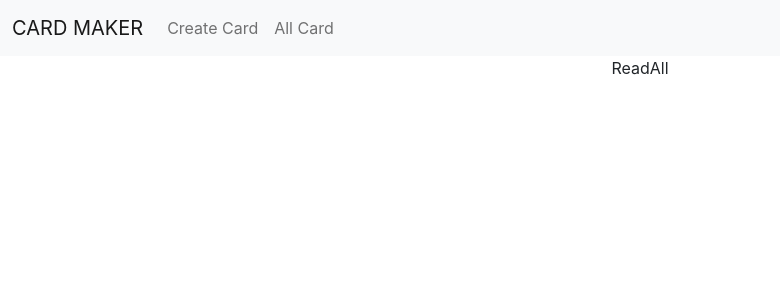
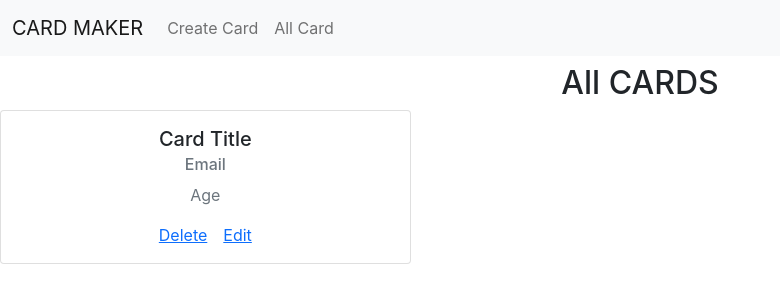
Before and after one commit to AbhinayBhadauria99/card-maker, a React (Create React App) app in the folder user/: page /all in a window 1280 px wide. Shown: the top 300 px of the page, without its empty margins (0-780 px from the left). Built offline with nearby package versions, Linux system fonts and the light colour scheme.

Commit message:
added cards in /all for readAll functionality

```diff
--- a/user/src/components/ReadAll.jsx
+++ b/user/src/components/ReadAll.jsx
@@ -1,8 +1,28 @@
 import React from 'react'
+
+
 
 const ReadAll = () => {
     return (
-        <div>ReadAll</div>
+        <div className='my-2'>
+            <h2 className='text-center'>All CARDS</h2>
+            <div className='row'>
+                <div className='col-sm-4'>
+
+                    <div className="card">
+                        <div className="card-body">
+                            <h5 className="card-title">Card Title</h5>
+                            <h6 className="card-subtitle mb-2 text-muted">Email</h6>
+                            <p className='text-muted'>Age</p>
+                            <a href="#" className="card-link">Delete</a>
+                            <a href="#" className="card-link">Edit</a>
+                        </div>
+                    </div>
+
+
+                </div>
+            </div>
+        </div>
     )
 };
 
```
